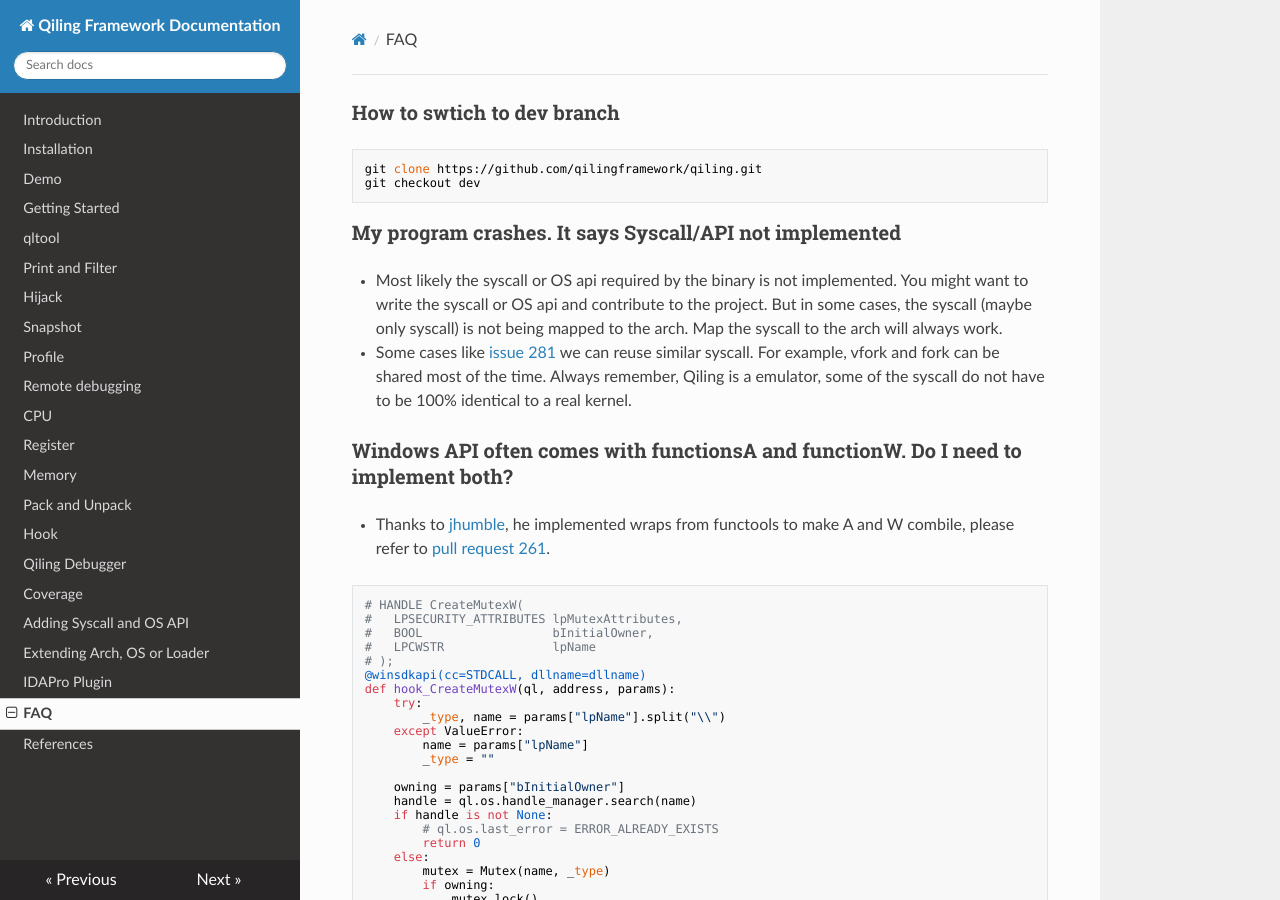
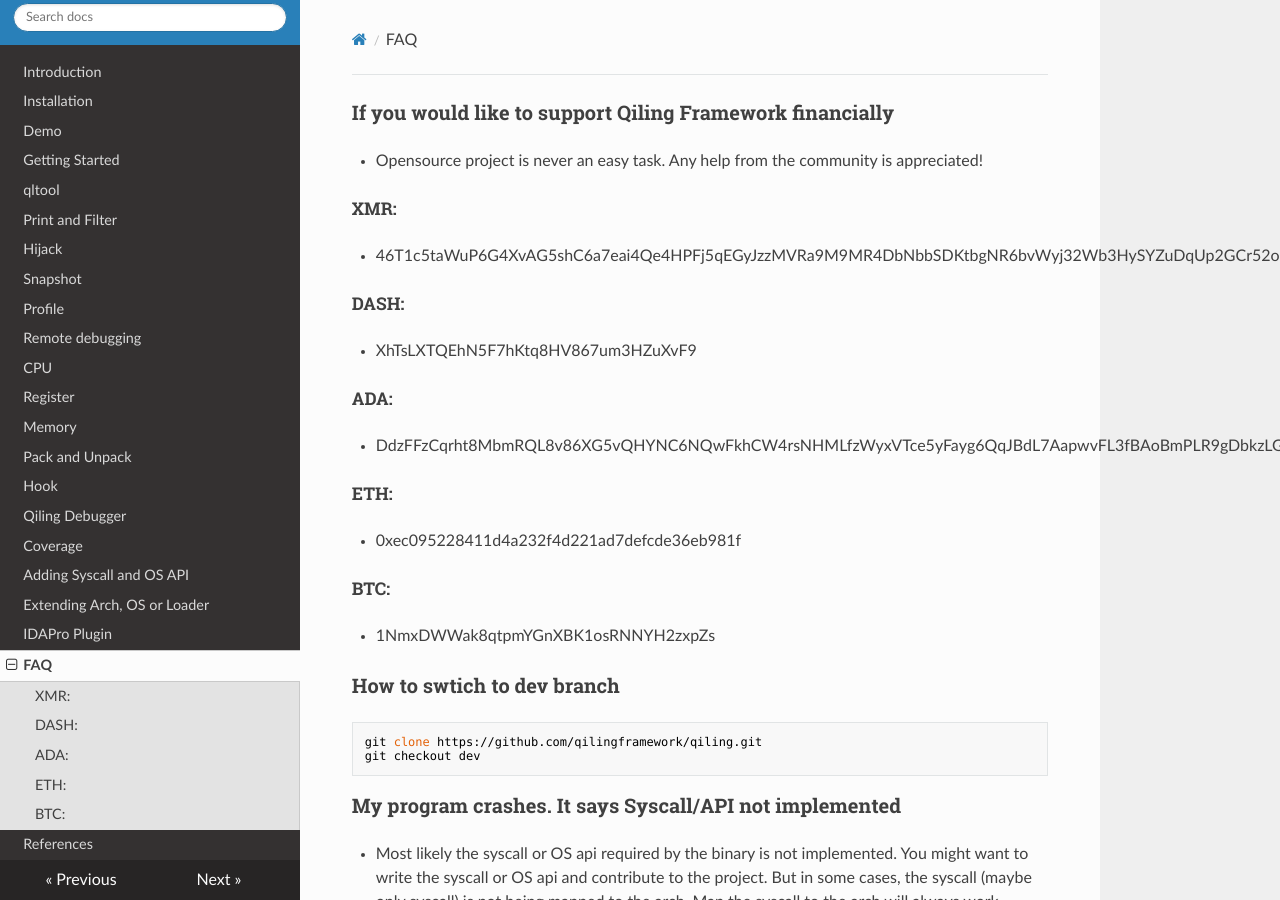
Before and after one commit to qilingframework/rtfd.io, an MkDocs documentation site: the page built from docs/faq.md, in a window 1280 px wide and 900 px high. Built offline with MkDocs 1.6.1, drawn with Linux system fonts in a browser that asks for light colours; nearby versions of some CDN libraries.

Commit message:
add donation details

````diff
--- a/docs/faq.md
+++ b/docs/faq.md
@@ -1,6 +1,21 @@
 ---
 title: FAQ
 ---
+### If you would like to support Qiling Framework financially
+- Opensource project is never an easy task. Any help from the community is appreciated!
+
+##### XMR:
+- 46T1c5taWuP6G4XvAG5shC6a7eai4Qe4HPFj5qEGyJzzMVRa9M9MR4DbNbbSDKtbgNR6bvWyj32Wb3HySYZuDqUp2GCr52o
+##### DASH:
+- XhTsLXTQEhN5F7hKtq8HV867um3HZuXvF9
+##### ADA:
+- DdzFFzCqrht8MbmRQL8v86XG5vQHYNC6NQwFkhCW4rsNHMLfzWyxVTce5yFayg6QqJBdL7AapwvFL3fBAoBmPLR9gDbkzLGfVVEGHnNC
+##### ETH:
+- 0xec095228411d4a232f4d221ad7defcde36eb981f
+##### BTC:
+- 1NmxDWWak8qtpmYGnXBK1osRNNYH2zxpZs
+
+
 
 ### How to swtich to dev branch
 ```
````
